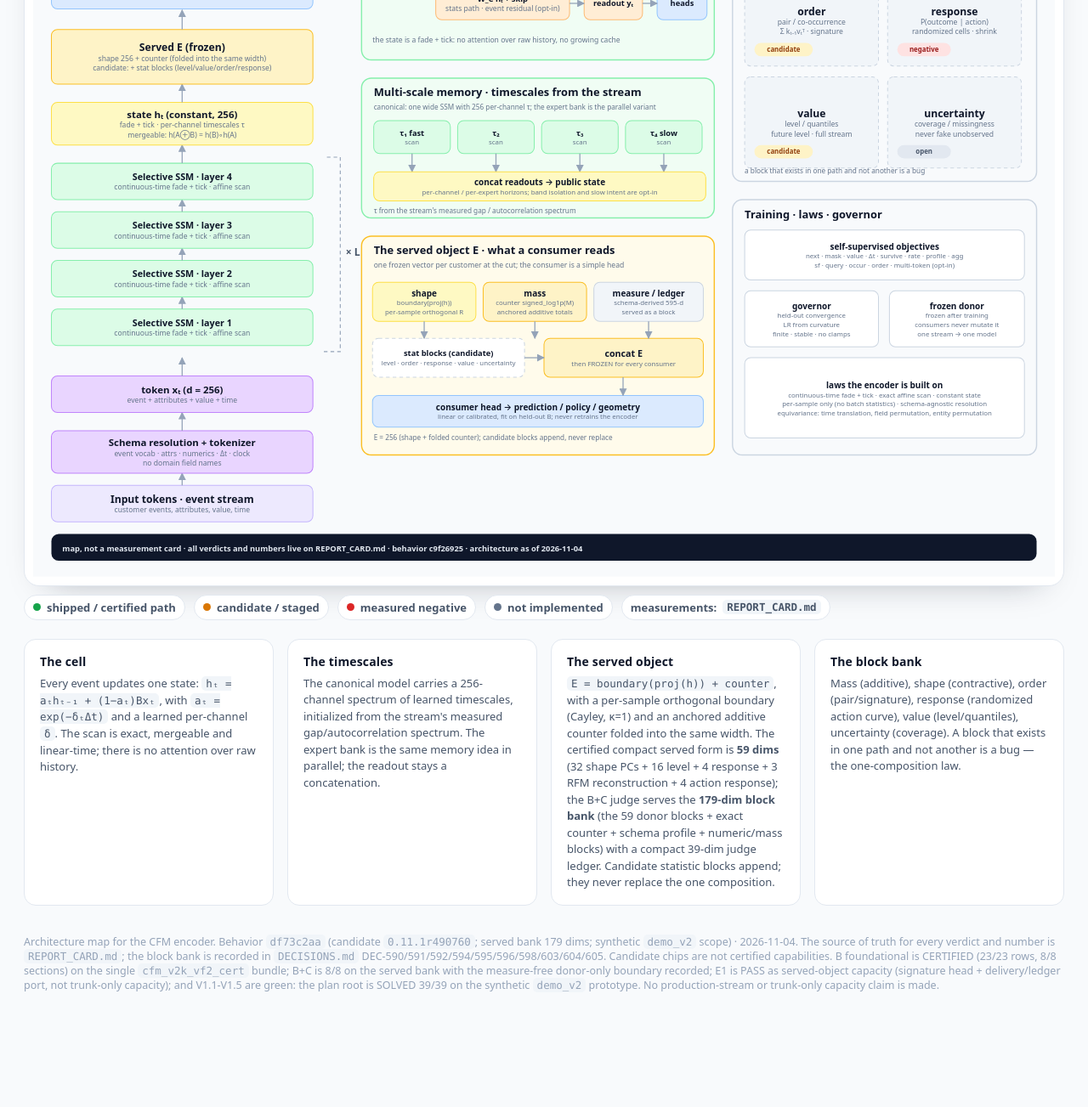
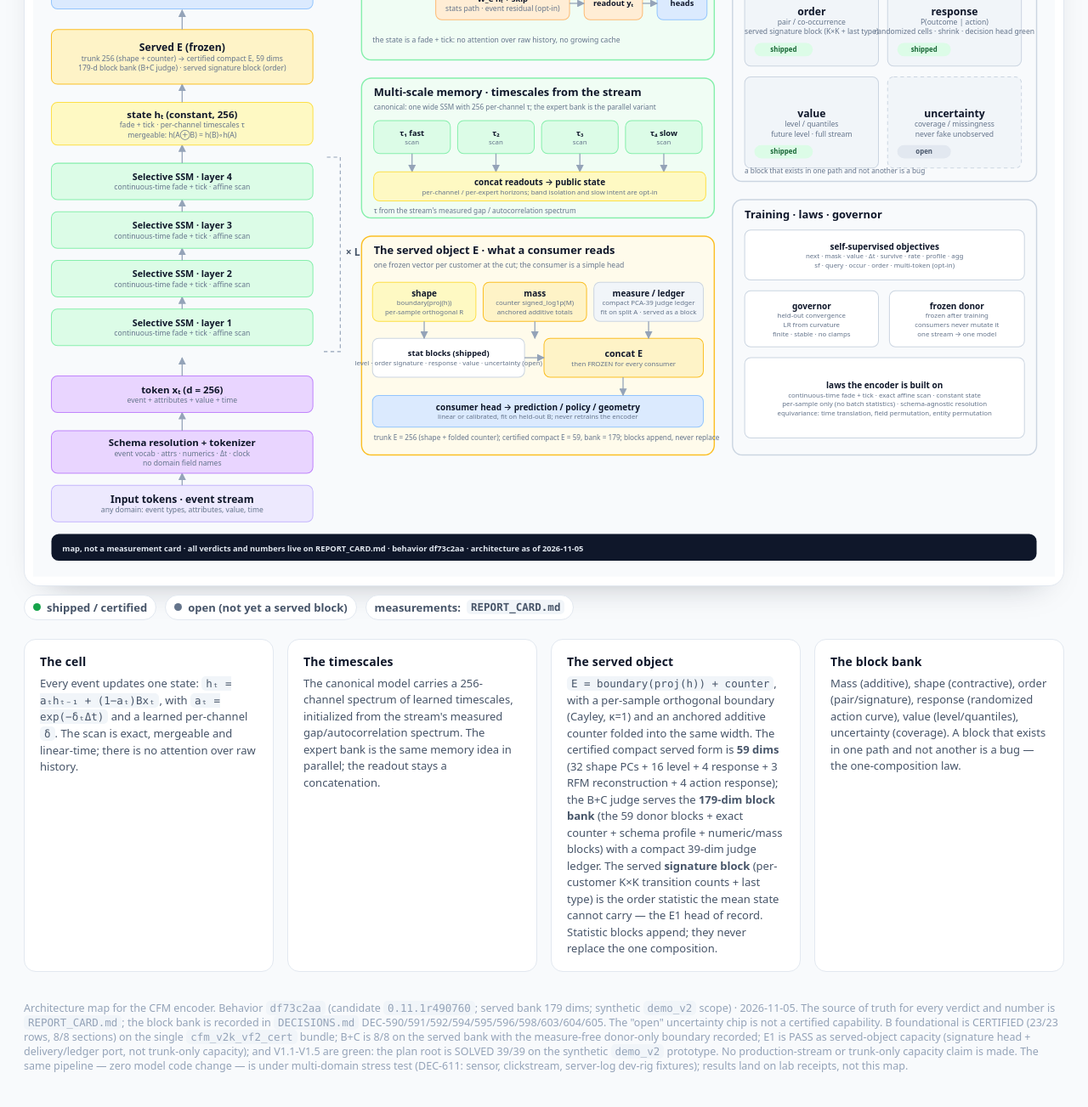
Before and after one commit to austinmwhaley/wonderland, a plain HTML site: page ENCODER.html in a window 1280 px wide. Shown: the part 470-1773 px from the top of the page at 85% size. Before the commit the page ends 1678 px from the top, so only its background shows below. Drawn offline with Linux system fonts and the light colour scheme.

Commit message:
docs: ENCODER.html to bank-v2 state; pre-register DEC-611 multi-domain dev-rig campaign
ENCODER.html (architecture map, not a measurement card):
- Served E box: trunk 256 -> certified compact E 59 dims, 179-d block bank
  (B+C judge), served signature block (order)
- measure/ledger: compact PCA-39 judge ledger fit on split A
- stat-blocks box solid (shipped); order/response/value chips green shipped;
  uncertainty chip stays open
- legend trimmed to shipped/open; input box generalized to any domain
- 'The served object' note: signature block sentence (E1 head of record),
  'Candidate statistic blocks append' -> 'Statistic blocks append'
- bottom bar + footer: behavior df73c2aa, 2026-11-05; open-chip caveat;
  DEC-611 campaign sentence (results land on lab receipts, not this map)

DECISIONS.md: append DEC-611 (pre-registered before any implementation):
three new known-truth domain fixtures (sensor_fleet / clickstream_sessions /
server_logs) as points in the DataSpec parameter space via a DOMAINS table —
one simulator, zero model code changes; standard three-piece control sets;
frozen lab_measure protocol; pre-registered branches; behavior move + full
cfm_v2k re-stamp mandatory; dev-rig receipts stay development instruments
(DEC-576), never B-row evidence.

```diff
--- a/ENCODER.html
+++ b/ENCODER.html
@@ -60,7 +60,7 @@
 <feDropShadow dx="0" dy="2" stdDeviation="3" flood-color="#0f172a" flood-opacity="0.08"/></filter>
 </defs>
 <rect x="0" y="0" width="1680" height="1270" fill="#f8fafc"/>
-<rect x="30" y="1120" width="430" height="60" rx="10" fill="#ede9fe" stroke="#c4b5fd" stroke-width="1.4"/><text x="245.0" y="1148.45" font-size="17" font-weight="600" text-anchor="middle" fill="#0f172a">Input tokens  ·  event stream</text><text x="245.0" y="1164.45" font-size="12" font-weight="400" text-anchor="middle" fill="#64748b">customer events, attributes, value, time</text>
+<rect x="30" y="1120" width="430" height="60" rx="10" fill="#ede9fe" stroke="#c4b5fd" stroke-width="1.4"/><text x="245.0" y="1148.45" font-size="17" font-weight="600" text-anchor="middle" fill="#0f172a">Input tokens  ·  event stream</text><text x="245.0" y="1164.45" font-size="12" font-weight="400" text-anchor="middle" fill="#64748b">any domain: event types, attributes, value, time</text>
 <path d="M 245 1120 L 245 1100" fill="none" stroke="#94a3b8" stroke-width="1.8" marker-end="url(#arrow)"/>
 <rect x="30" y="1030" width="430" height="70" rx="10" fill="#e9d5ff" stroke="#c084fc" stroke-width="1.4"/><text x="245.0" y="1055.6" font-size="16" font-weight="600" text-anchor="middle" fill="#0f172a">Schema resolution + tokenizer</text><text x="245.0" y="1071.6" font-size="12" font-weight="400" text-anchor="middle" fill="#64748b">event vocab · attrs · numerics · Δt · clock</text><text x="245.0" y="1087.6" font-size="12" font-weight="400" text-anchor="middle" fill="#64748b">no domain field names</text>
 <path d="M 245 1030 L 245 1000" fill="none" stroke="#94a3b8" stroke-width="1.8" marker-end="url(#arrow)"/>
@@ -78,7 +78,7 @@
 <path d="M 245 590 L 245 560" fill="none" stroke="#94a3b8" stroke-width="1.8" marker-end="url(#arrow)"/>
 <rect x="30" y="490" width="430" height="70" rx="10" fill="#fef9c3" stroke="#fde047" stroke-width="1.4"/><text x="245.0" y="515.6" font-size="16" font-weight="600" text-anchor="middle" fill="#0f172a">state  hₜ  (constant, 256)</text><text x="245.0" y="531.6" font-size="12" font-weight="400" text-anchor="middle" fill="#64748b">fade + tick · per-channel timescales τ</text><text x="245.0" y="547.6" font-size="12" font-weight="400" text-anchor="middle" fill="#64748b">mergeable: h(A⊕B) = h(B)∘h(A)</text>
 <path d="M 245 490 L 245 460" fill="none" stroke="#94a3b8" stroke-width="1.8" marker-end="url(#arrow)"/>
-<rect x="30" y="370" width="430" height="90" rx="10" fill="#fef3c7" stroke="#fbbf24" stroke-width="1.4"/><text x="245.0" y="405.95" font-size="17" font-weight="600" text-anchor="middle" fill="#0f172a">Served E  (frozen)</text><text x="245.0" y="421.95" font-size="12" font-weight="400" text-anchor="middle" fill="#64748b">shape 256  +  counter (folded into the same width)</text><text x="245.0" y="437.95" font-size="12" font-weight="400" text-anchor="middle" fill="#64748b">candidate: + stat blocks (level/value/order/response)</text>
+<rect x="30" y="370" width="430" height="90" rx="10" fill="#fef3c7" stroke="#fbbf24" stroke-width="1.4"/><text x="245.0" y="405.95" font-size="17" font-weight="600" text-anchor="middle" fill="#0f172a">Served E  (frozen)</text><text x="245.0" y="421.95" font-size="12" font-weight="400" text-anchor="middle" fill="#64748b">trunk 256 (shape + counter) → certified compact E, 59 dims</text><text x="245.0" y="437.95" font-size="12" font-weight="400" text-anchor="middle" fill="#64748b">179-d block bank (B+C judge) · served signature block (order)</text>
 <path d="M 245 370 L 245 338" fill="none" stroke="#94a3b8" stroke-width="1.8" marker-end="url(#arrow)"/>
 <rect x="30" y="238" width="430" height="98" rx="10" fill="#dbeafe" stroke="#93c5fd" stroke-width="1.4"/>
 <text x="245" y="264" font-size="16" font-weight="600" text-anchor="middle" fill="#0f172a">Consumers  ·  simple heads</text>
@@ -131,8 +131,8 @@
 <text x="560" y="762" font-size="12" font-weight="400" text-anchor="start" fill="#64748b">one frozen vector per customer at the cut; the consumer is a simple head</text>
 <rect x="558" y="786" width="170" height="64" rx="10" fill="#fef9c3" stroke="#fde047" stroke-width="1.4"/><text x="643.0" y="808.9" font-size="14" font-weight="600" text-anchor="middle" fill="#0f172a">shape</text><text x="643.0" y="823.9" font-size="11" font-weight="400" text-anchor="middle" fill="#64748b">boundary(proj(h))</text><text x="643.0" y="838.9" font-size="11" font-weight="400" text-anchor="middle" fill="#64748b">per-sample orthogonal R</text>
 <rect x="740" y="786" width="170" height="64" rx="10" fill="#fef3c7" stroke="#fbbf24" stroke-width="1.4"/><text x="825.0" y="808.9" font-size="14" font-weight="600" text-anchor="middle" fill="#0f172a">mass</text><text x="825.0" y="823.9" font-size="11" font-weight="400" text-anchor="middle" fill="#64748b">counter signed_log1p(M)</text><text x="825.0" y="838.9" font-size="11" font-weight="400" text-anchor="middle" fill="#64748b">anchored additive totals</text>
-<rect x="922" y="786" width="180" height="64" rx="10" fill="#f1f5f9" stroke="#cbd5e1" stroke-width="1.4"/><text x="1012.0" y="808.9" font-size="14" font-weight="600" text-anchor="middle" fill="#0f172a">measure / ledger</text><text x="1012.0" y="823.9" font-size="11" font-weight="400" text-anchor="middle" fill="#64748b">schema-derived 595-d</text><text x="1012.0" y="838.9" font-size="11" font-weight="400" text-anchor="middle" fill="#64748b">served as a block</text>
-<rect x="558" y="878" width="250" height="64" rx="10" fill="#ffffff" stroke="#cbd5e1" stroke-width="1.4" stroke-dasharray="6 5"/><text x="683.0" y="907.55" font-size="13" font-weight="600" text-anchor="middle" fill="#0f172a">stat blocks  (candidate)</text><text x="683.0" y="922.55" font-size="11" font-weight="400" text-anchor="middle" fill="#64748b">level · order · response · value · uncertainty</text>
+<rect x="922" y="786" width="180" height="64" rx="10" fill="#f1f5f9" stroke="#cbd5e1" stroke-width="1.4"/><text x="1012.0" y="808.9" font-size="14" font-weight="600" text-anchor="middle" fill="#0f172a">measure / ledger</text><text x="1012.0" y="823.9" font-size="11" font-weight="400" text-anchor="middle" fill="#64748b">compact PCA-39 judge ledger</text><text x="1012.0" y="838.9" font-size="11" font-weight="400" text-anchor="middle" fill="#64748b">fit on split A · served as a block</text>
+<rect x="558" y="878" width="250" height="64" rx="10" fill="#ffffff" stroke="#cbd5e1" stroke-width="1.4"/><text x="683.0" y="907.55" font-size="13" font-weight="600" text-anchor="middle" fill="#0f172a">stat blocks  (shipped)</text><text x="683.0" y="922.55" font-size="11" font-weight="400" text-anchor="middle" fill="#64748b">level · order signature · response · value · uncertainty (open)</text>
 <rect x="840" y="878" width="262" height="64" rx="10" fill="#fef3c7" stroke="#fbbf24" stroke-width="1.4"/><text x="971.0" y="908.25" font-size="15" font-weight="600" text-anchor="middle" fill="#0f172a">concat  E</text><text x="971.0" y="923.25" font-size="11" font-weight="400" text-anchor="middle" fill="#64748b">then FROZEN for every consumer</text>
 <path d="M 643 850 L 643 878" fill="none" stroke="#94a3b8" stroke-width="1.8" marker-end="url(#arrow)"/>
 <path d="M 825 850 L 825 878" fill="none" stroke="#94a3b8" stroke-width="1.8" marker-end="url(#arrow)"/>
@@ -140,7 +140,7 @@
 <path d="M 808 910 L 840 910" fill="none" stroke="#94a3b8" stroke-width="1.8" marker-end="url(#arrow)"/>
 <rect x="558" y="972" width="544" height="52" rx="10" fill="#dbeafe" stroke="#93c5fd" stroke-width="1.4"/><text x="830.0" y="995.9" font-size="14" font-weight="600" text-anchor="middle" fill="#0f172a">consumer head  →  prediction / policy / geometry</text><text x="830.0" y="1010.9" font-size="11" font-weight="400" text-anchor="middle" fill="#64748b">linear or calibrated, fit on held-out B; never retrains the encoder</text>
 <path d="M 970 942 L 970 972" fill="none" stroke="#94a3b8" stroke-width="1.8" marker-end="url(#arrow)"/>
-<text x="560" y="1046" font-size="11.5" font-weight="400" text-anchor="start" fill="#64748b">E = 256 (shape + folded counter); candidate blocks append, never replace</text>
+<text x="560" y="1046" font-size="11.5" font-weight="400" text-anchor="start" fill="#64748b">trunk E = 256 (shape + folded counter); certified compact E = 59, bank = 179; blocks append, never replace</text>
 <rect x="1150" y="40" width="500" height="580" rx="16" fill="#f8fafc" stroke="#cbd5e1" stroke-width="2"/>
 <text x="1170" y="70" font-size="18" font-weight="800" text-anchor="start" fill="#0f172a">The statistic bank  (DEC-590)</text>
 <text x="1170" y="92" font-size="12" font-weight="400" text-anchor="start" fill="#64748b">named blocks, one algebra per quantity, one composition</text>
@@ -148,12 +148,12 @@
 <rect x="1186" y="224" width="88" height="22" rx="11" fill="#dcfce7"/><text x="1230.0" y="239" font-size="11" font-weight="700" text-anchor="middle" fill="#166534">shipped</text>
 <rect x="1405" y="112" width="220" height="150" rx="10" fill="#f1f5f9" stroke="#cbd5e1" stroke-width="1.4"/><text x="1515.0" y="177.95" font-size="17" font-weight="600" text-anchor="middle" fill="#0f172a">shape</text><text x="1515.0" y="193.95" font-size="12" font-weight="400" text-anchor="middle" fill="#64748b">contractive state</text><text x="1515.0" y="209.95" font-size="12" font-weight="400" text-anchor="middle" fill="#64748b">bounded · per-sample R</text>
 <rect x="1421" y="224" width="88" height="22" rx="11" fill="#dcfce7"/><text x="1465.0" y="239" font-size="11" font-weight="700" text-anchor="middle" fill="#166534">shipped</text>
-<rect x="1170" y="280" width="220" height="150" rx="10" fill="#f1f5f9" stroke="#cbd5e1" stroke-width="1.4" stroke-dasharray="6 5"/><text x="1280.0" y="345.95" font-size="17" font-weight="600" text-anchor="middle" fill="#0f172a">order</text><text x="1280.0" y="361.95" font-size="12" font-weight="400" text-anchor="middle" fill="#64748b">pair / co-occurrence</text><text x="1280.0" y="377.95" font-size="12" font-weight="400" text-anchor="middle" fill="#64748b">Σ kₜ₋₁vₜᵀ · signature</text>
-<rect x="1186" y="392" width="96" height="22" rx="11" fill="#fef3c7"/><text x="1234.0" y="407" font-size="11" font-weight="700" text-anchor="middle" fill="#92400e">candidate</text>
-<rect x="1405" y="280" width="220" height="150" rx="10" fill="#f1f5f9" stroke="#cbd5e1" stroke-width="1.4" stroke-dasharray="6 5"/><text x="1515.0" y="345.95" font-size="17" font-weight="600" text-anchor="middle" fill="#0f172a">response</text><text x="1515.0" y="361.95" font-size="12" font-weight="400" text-anchor="middle" fill="#64748b">P(outcome | action)</text><text x="1515.0" y="377.95" font-size="12" font-weight="400" text-anchor="middle" fill="#64748b">randomized cells · shrink</text>
-<rect x="1421" y="392" width="88" height="22" rx="11" fill="#fee2e2"/><text x="1465.0" y="407" font-size="11" font-weight="700" text-anchor="middle" fill="#991b1b">negative</text>
-<rect x="1170" y="448" width="220" height="150" rx="10" fill="#f1f5f9" stroke="#cbd5e1" stroke-width="1.4" stroke-dasharray="6 5"/><text x="1280.0" y="513.95" font-size="17" font-weight="600" text-anchor="middle" fill="#0f172a">value</text><text x="1280.0" y="529.95" font-size="12" font-weight="400" text-anchor="middle" fill="#64748b">level / quantiles</text><text x="1280.0" y="545.95" font-size="12" font-weight="400" text-anchor="middle" fill="#64748b">future level · full stream</text>
-<rect x="1186" y="560" width="96" height="22" rx="11" fill="#fef3c7"/><text x="1234.0" y="575" font-size="11" font-weight="700" text-anchor="middle" fill="#92400e">candidate</text>
+<rect x="1170" y="280" width="220" height="150" rx="10" fill="#f1f5f9" stroke="#cbd5e1" stroke-width="1.4"/><text x="1280.0" y="345.95" font-size="17" font-weight="600" text-anchor="middle" fill="#0f172a">order</text><text x="1280.0" y="361.95" font-size="12" font-weight="400" text-anchor="middle" fill="#64748b">pair / co-occurrence</text><text x="1280.0" y="377.95" font-size="12" font-weight="400" text-anchor="middle" fill="#64748b">served signature block (K×K + last type)</text>
+<rect x="1186" y="392" width="96" height="22" rx="11" fill="#dcfce7"/><text x="1234.0" y="407" font-size="11" font-weight="700" text-anchor="middle" fill="#166534">shipped</text>
+<rect x="1405" y="280" width="220" height="150" rx="10" fill="#f1f5f9" stroke="#cbd5e1" stroke-width="1.4"/><text x="1515.0" y="345.95" font-size="17" font-weight="600" text-anchor="middle" fill="#0f172a">response</text><text x="1515.0" y="361.95" font-size="12" font-weight="400" text-anchor="middle" fill="#64748b">P(outcome | action)</text><text x="1515.0" y="377.95" font-size="12" font-weight="400" text-anchor="middle" fill="#64748b">randomized cells · shrink · decision head green</text>
+<rect x="1421" y="392" width="88" height="22" rx="11" fill="#dcfce7"/><text x="1465.0" y="407" font-size="11" font-weight="700" text-anchor="middle" fill="#166534">shipped</text>
+<rect x="1170" y="448" width="220" height="150" rx="10" fill="#f1f5f9" stroke="#cbd5e1" stroke-width="1.4"/><text x="1280.0" y="513.95" font-size="17" font-weight="600" text-anchor="middle" fill="#0f172a">value</text><text x="1280.0" y="529.95" font-size="12" font-weight="400" text-anchor="middle" fill="#64748b">level / quantiles</text><text x="1280.0" y="545.95" font-size="12" font-weight="400" text-anchor="middle" fill="#64748b">future level · full stream</text>
+<rect x="1186" y="560" width="96" height="22" rx="11" fill="#dcfce7"/><text x="1234.0" y="575" font-size="11" font-weight="700" text-anchor="middle" fill="#166534">shipped</text>
 <rect x="1405" y="448" width="220" height="150" rx="10" fill="#f1f5f9" stroke="#cbd5e1" stroke-width="1.4" stroke-dasharray="6 5"/><text x="1515.0" y="513.95" font-size="17" font-weight="600" text-anchor="middle" fill="#0f172a">uncertainty</text><text x="1515.0" y="529.95" font-size="12" font-weight="400" text-anchor="middle" fill="#64748b">coverage / missingness</text><text x="1515.0" y="545.95" font-size="12" font-weight="400" text-anchor="middle" fill="#64748b">never fake unobserved</text>
 <rect x="1421" y="560" width="88" height="22" rx="11" fill="#e2e8f0"/><text x="1465.0" y="575" font-size="11" font-weight="700" text-anchor="middle" fill="#475569">open</text>
 <text x="1170" y="606" font-size="11.5" font-weight="400" text-anchor="start" fill="#64748b">a block that exists in one path and not another is a bug</text>
@@ -165,15 +165,13 @@
 <rect x="1170" y="910" width="460" height="132" rx="10" fill="#ffffff" stroke="#cbd5e1" stroke-width="1.4"/><text x="1400.0" y="959.9" font-size="14" font-weight="600" text-anchor="middle" fill="#0f172a">laws the encoder is built on</text><text x="1400.0" y="974.9" font-size="11" font-weight="400" text-anchor="middle" fill="#64748b">continuous-time fade + tick · exact affine scan · constant state</text><text x="1400.0" y="989.9" font-size="11" font-weight="400" text-anchor="middle" fill="#64748b">per-sample only (no batch statistics) · schema-agnostic resolution</text><text x="1400.0" y="1004.9" font-size="11" font-weight="400" text-anchor="middle" fill="#64748b">equivariance: time translation, field permutation, entity permutation</text>
 <text x="1170" y="1066" font-size="11" font-weight="400" text-anchor="middle" fill="#0f172a"></text>
 <rect x="30" y="1200" width="1620" height="44" rx="12" fill="#0f172a"/>
-<text x="48" y="1228" font-size="13" font-weight="600" text-anchor="start" fill="#e2e8f0">map, not a measurement card  ·  all verdicts and numbers live on REPORT_CARD.md  ·  behavior c9f26925  ·  architecture as of 2026-11-04</text>
+<text x="48" y="1228" font-size="13" font-weight="600" text-anchor="start" fill="#e2e8f0">map, not a measurement card  ·  all verdicts and numbers live on REPORT_CARD.md  ·  behavior df73c2aa  ·  architecture as of 2026-11-05</text>
 </svg>
   </div>
 
   <div class="legend">
-    <span class="chip"><span class="dot" style="background:#16a34a"></span> shipped / certified path</span>
-    <span class="chip"><span class="dot" style="background:#d97706"></span> candidate / staged</span>
-    <span class="chip"><span class="dot" style="background:#dc2626"></span> measured negative</span>
-    <span class="chip"><span class="dot" style="background:#64748b"></span> not implemented</span>
+    <span class="chip"><span class="dot" style="background:#16a34a"></span> shipped / certified</span>
+    <span class="chip"><span class="dot" style="background:#64748b"></span> open (not yet a served block)</span>
     <span class="chip">measurements: <code>REPORT_CARD.md</code></span>
   </div>
 
@@ -190,17 +188,18 @@
     same width. The certified compact served form is <b>59 dims</b> (32 shape PCs + 16 level + 4
     response + 3 RFM reconstruction + 4 action response); the B+C judge serves the <b>179-dim
     block bank</b> (the 59 donor blocks + exact counter + schema profile + numeric/mass blocks)
-    with a compact 39-dim judge ledger. Candidate statistic blocks append; they never replace
-    the one composition.</p></div>
+    with a compact 39-dim judge ledger. The served <b>signature block</b> (per-customer K×K
+    transition counts + last type) is the order statistic the mean state cannot carry — the
+    E1 head of record. Statistic blocks append; they never replace the one composition.</p></div>
     <div class="note"><h3>The block bank</h3><p>Mass (additive), shape (contractive), order
     (pair/signature), response (randomized action curve), value (level/quantiles), uncertainty
     (coverage). A block that exists in one path and not another is a bug — the one-composition law.</p></div>
   </div>
 
   <footer>
-    Architecture map for the CFM encoder. Behavior <code>df73c2aa</code> (candidate <code>0.11.1r490760</code>; served bank 179 dims; synthetic <code>demo_v2</code> scope) · 2026-11-04.
+    Architecture map for the CFM encoder. Behavior <code>df73c2aa</code> (candidate <code>0.11.1r490760</code>; served bank 179 dims; synthetic <code>demo_v2</code> scope) · 2026-11-05.
     The source of truth for every verdict and number is <code>REPORT_CARD.md</code>; the block bank is
-    recorded in <code>DECISIONS.md</code> DEC-590/591/592/594/595/596/598/603/604/605. Candidate chips are not certified capabilities. B foundational is CERTIFIED (23/23 rows, 8/8 sections) on the single <code>cfm_v2k_vf2_cert</code> bundle; B+C is 8/8 on the served bank with the measure-free donor-only boundary recorded; E1 is PASS as served-object capacity (signature head + delivery/ledger port, not trunk-only capacity); and V1.1-V1.5 are green: the plan root is SOLVED 39/39 on the synthetic <code>demo_v2</code> prototype. No production-stream or trunk-only capacity claim is made.
+    recorded in <code>DECISIONS.md</code> DEC-590/591/592/594/595/596/598/603/604/605. The "open" uncertainty chip is not a certified capability. B foundational is CERTIFIED (23/23 rows, 8/8 sections) on the single <code>cfm_v2k_vf2_cert</code> bundle; B+C is 8/8 on the served bank with the measure-free donor-only boundary recorded; E1 is PASS as served-object capacity (signature head + delivery/ledger port, not trunk-only capacity); and V1.1-V1.5 are green: the plan root is SOLVED 39/39 on the synthetic <code>demo_v2</code> prototype. No production-stream or trunk-only capacity claim is made. The same pipeline — zero model code change — is under multi-domain stress test (DEC-611: sensor, clickstream, server-log dev-rig fixtures); results land on lab receipts, not this map.
   </footer>
 </div>
 </body>
```
Also changed, not shown: 1 other file.
